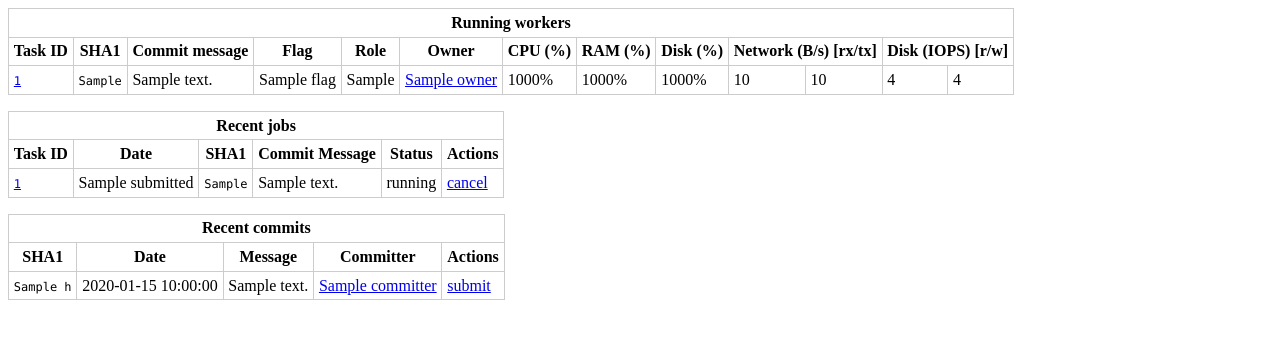
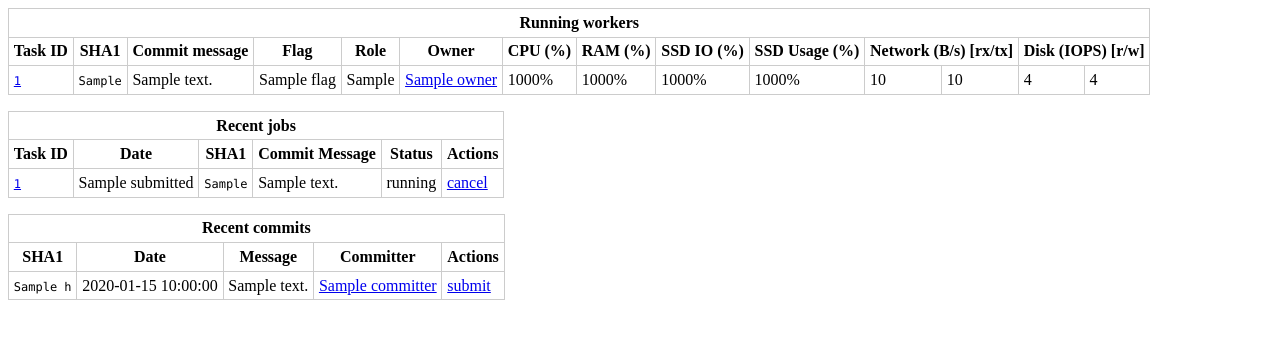
Before and after one commit to fatlotus/lsda-control-panel, a Flask app: template templates/plain.html in a window 1280 px wide. Shown: the top 339 px of the page. Run offline with Flask 2, Linux system fonts and the light colour scheme; the template is opened without the code that fills it: most values are stand-ins (such as "Sample title", 1, 10 or a date in 2020).

Commit message:
Add disk usage panel.

```diff
--- a/submission.py
+++ b/submission.py
@@ -201,6 +201,8 @@ def list_all_nodes(is_admin, primary_owner):
         read_rate, write_rate = state.get("disk_throughput", [NaN, NaN])
         spindles = state.get("spindles", NaN) / 100
 
+        disk_usage = 0
+
         # Compute derivative values.
         cpu_usage = (100 - idle) / 100
         mem_usage = 1 - (mfree + mcached) / float(mtotal)
--- a/templates/plain.html
+++ b/templates/plain.html
@@ -59,9 +59,9 @@ Profiling information:
   <table>
     <tr><th
       {% if is_admin %}
-        colspan="16"
+        colspan="17"
       {% else %}
-        colspan="13"
+        colspan="14"
       {% endif %}>Running workers</th></tr>
     <tr>
       {% if is_admin %}
@@ -77,7 +77,8 @@ Profiling information:
       <th>Owner</th>
       <th>CPU (%)</th>
       <th>RAM (%)</th>
-      <th>Disk (%)</th>
+      <th>SSD IO (%)</th>
+      <th>SSD Usage (%)</th>
       <th colspan="2">Network (B/s) [rx/tx]</th>
       <th colspan="2">Disk (IOPS) [r/w]</th>
     </tr>
@@ -98,6 +99,7 @@ Profiling information:
       <td>{{ "{:.0%}".format(node.cpu_usage) }}</td>
       <td>{{ "{:.0%}".format(node.mem_usage) }}</td>
       <td>{{ "{:.0%}".format(node.spindles) }}</td>
+      <td>{{ "{:.0%}".format(node.disk_usage) }}</td>
       <td>{{ "{:,.0f}".format(node.received) }}</td>
       <td>{{ "{:,.0f}".format(node.transmitted) }}</td>
       <td>{{ "{:,.0f}".format(node.read_rate) }}</td>
```
